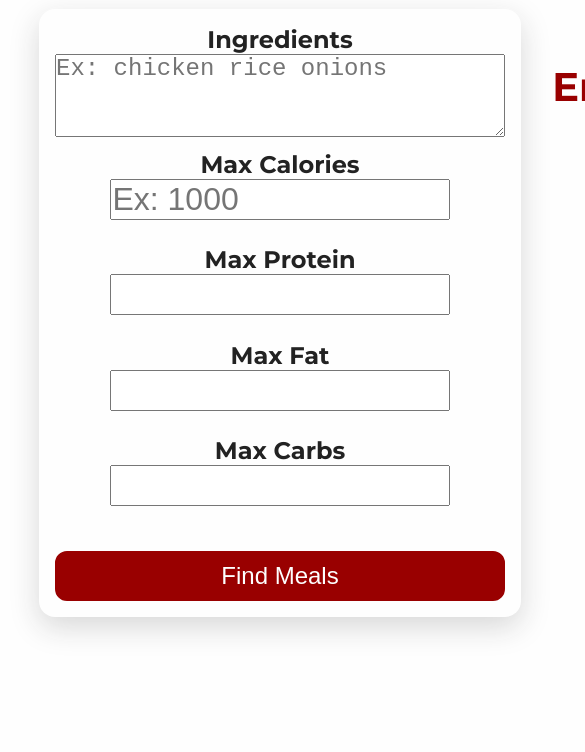
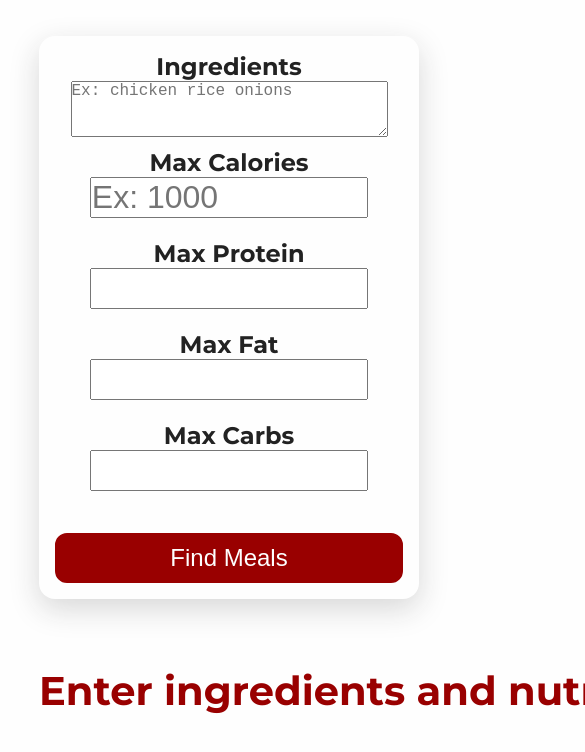
Before and after one commit to kevinjordan1994/smart-macro, a website with bundled scripts: page index.html in a window 390 px wide. Shown: the part 100-852 px from the top of the page, 585 px wide, since content can reach past the window. Built offline with nearby package versions, Linux system fonts and the light colour scheme.

Commit message:
Make responsive for different screen sizes

```diff
--- a/app.js
+++ b/app.js
@@ -10,10 +10,10 @@ const caloriesInput = document.querySelector(`.calories-input`);
 const proteinInput = document.querySelector(`.protein-input`);
 const fatInput = document.querySelector(`.fat-input`);
 const carbsInput = document.querySelector(`.carbs-input`);
-const caloriesInputMin = document.querySelector(`.calories-input-min`);
-const proteinInputMin = document.querySelector(`.protein-input-min`);
-const fatInputMin = document.querySelector(`.fat-input-min`);
-const carbsInputMin = document.querySelector(`.carbs-input-min`);
+// const caloriesInputMin = document.querySelector(`.calories-input-min`);
+// const proteinInputMin = document.querySelector(`.protein-input-min`);
+// const fatInputMin = document.querySelector(`.fat-input-min`);
+// const carbsInputMin = document.querySelector(`.carbs-input-min`);
 const findMealsBtn = document.querySelector(`.find-meals-btn`);
 const mealsContainer = document.querySelector(`.meals-container`);
 
--- a/styles.css
+++ b/styles.css
@@ -153,3 +153,59 @@ textarea {
   width: 100%;
   border-radius: 1rem;
 }
+
+/* MEDIA BREAKPOINTS */
+@media (max-width: 1700px) {
+  .meals-container {
+    grid-template-columns: repeat(2, 1fr);
+  }
+}
+
+@media (max-width: 1300px) {
+  .app-container {
+    display: grid;
+    grid-template-columns: 1fr;
+    gap: 3%;
+    padding: 0 10%;
+    /* REMEMBER THIS TO KEEP EMPTY ROWS FROM HAPPENING */
+    align-items: start;
+    margin-bottom: 5%;
+  }
+
+  .meals-container {
+    grid-template-columns: repeat(3, 1fr);
+  }
+}
+
+@media (max-width: 1050px) {
+  .meals-container {
+    grid-template-columns: repeat(2, 1fr);
+  }
+}
+
+@media (max-width: 650px) {
+  .app-container {
+    gap: 2%;
+    /* TODO: why does this not work? */
+    margin-bottom: 7%;
+  }
+
+  .meals-container {
+    grid-template-columns: 1fr;
+    gap: 2%;
+  }
+
+  .header-container {
+    margin-bottom: 10%;
+  }
+
+  .meals-container,
+  .ui-container {
+    width: 380px;
+    margin: 0 auto;
+  }
+
+  textarea {
+    font-size: 1rem;
+  }
+}
```
